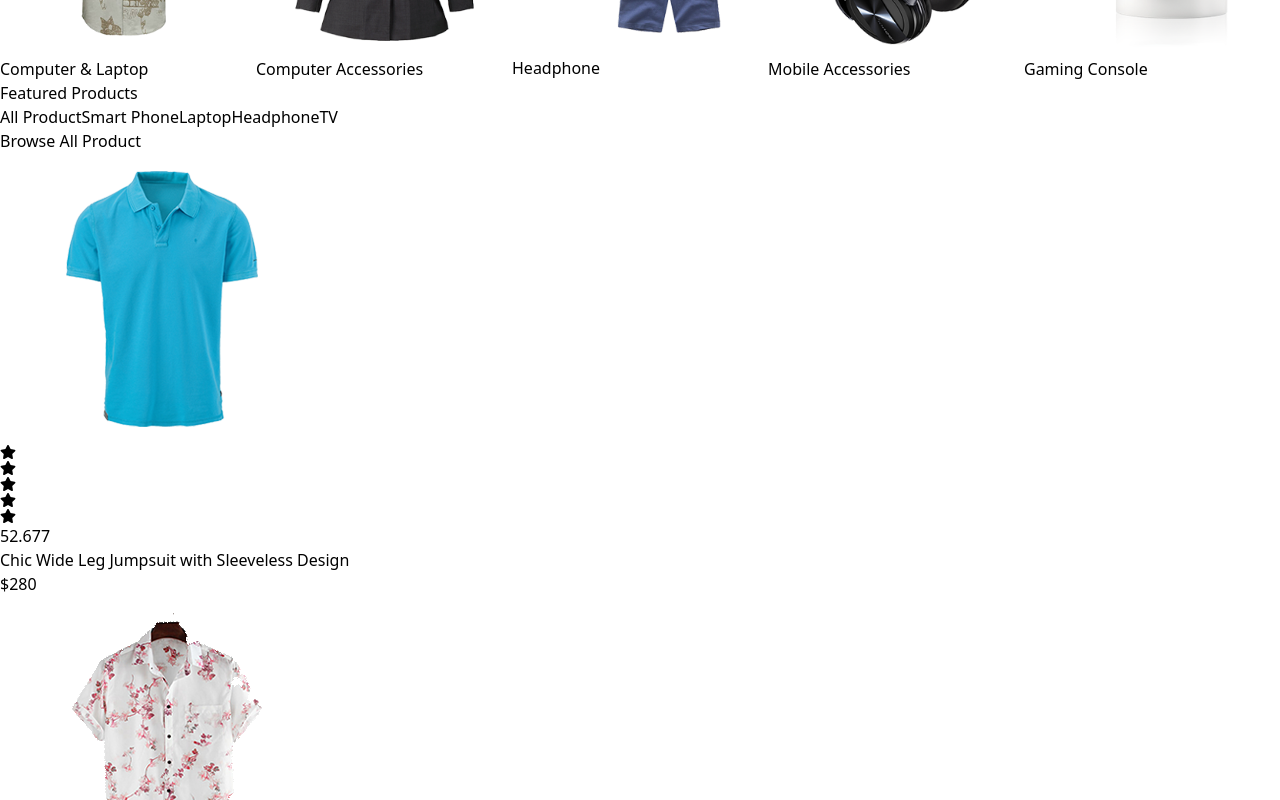
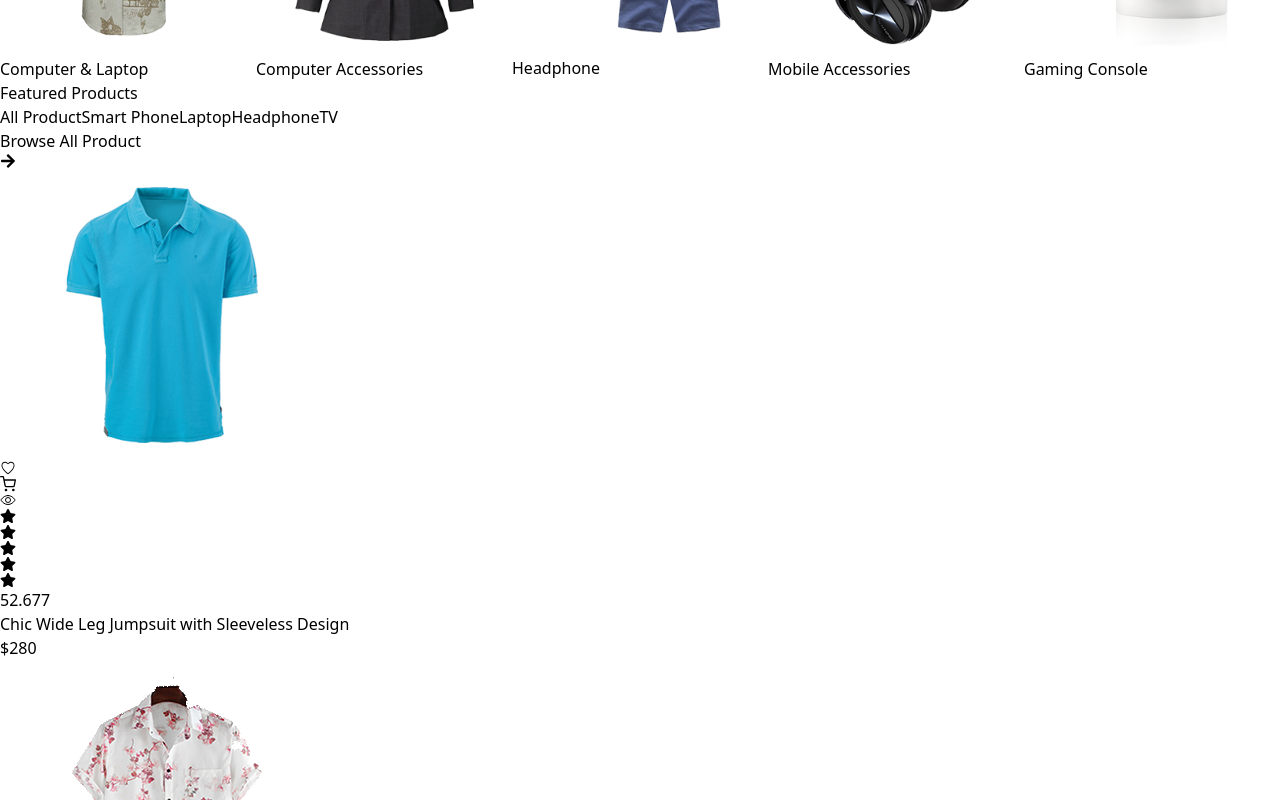
Before and after one commit to Gilldess/e-commerce-elektronik, a React (Vite) app in the folder frontend/: page / in a window 1280 px wide. Shown: the part 6400-7200 px from the top of the page. Built offline with nearby package versions, Linux system fonts and the light colour scheme; no server answers.

Commit message:
menambahkan subcribe dan memperbaiki setelan producttop

```diff
--- a/frontend/src/App.jsx
+++ b/frontend/src/App.jsx
@@ -12,6 +12,7 @@ import ProductBaner from './components/ProductBaner';
 import LoginPopUp from './components/Navbar/LoginPopUp';
 import Banner from './components/Banner';
 import LatestNews from './components/LatestNews';
+import Subscribe from './components/Subscribe';
 
 const App = () => {
 	const [menuProduct, setMenuProduct] = React.useState(false);
@@ -40,6 +41,7 @@ const App = () => {
 				<ProductBaner category={category} />
 				<Banner />
 				<LatestNews />
+				<Subscribe />
 		</BrowserRouter>
 	);
 };
--- a/frontend/src/components/LatestNews.jsx
+++ b/frontend/src/components/LatestNews.jsx
@@ -14,7 +14,7 @@ export default function LatestNews () {
         icondate: <MdOutlineDateRange />,
         textdate: "12 Nov,2024" ,
         iconeperson: <BsPersonCircle />,
-        textperson: "agung" ,
+        textperson: "Agung" ,
         iconechat: <IoChatbubbleEllipsesOutline />,
         textchat: "230",
         name: "Lorem ipsum, dolor sit amet consectetur adipisicing." ,
@@ -27,7 +27,7 @@ export default function LatestNews () {
         icondate: <MdOutlineDateRange />,
         textdate: "19 Jan,2025" ,
         iconeperson: <BsPersonCircle />,
-        textperson: "bayu" ,
+        textperson: "Bayu" ,
         iconechat: <IoChatbubbleEllipsesOutline />,
         textchat: "530",
         name: "Lorem ipsum, dolor sit amet consectetur adipisicing." ,
@@ -40,7 +40,7 @@ export default function LatestNews () {
         icondate: <MdOutlineDateRange />,
         textdate: "25 Des,2024" ,
         iconeperson: <BsPersonCircle />,
-        textperson: "nanda" ,
+        textperson: "Wijackson" ,
         iconechat: <IoChatbubbleEllipsesOutline />,
         textchat: "710",
         name: "Lorem ipsum, dolor sit amet consectetur adipisicing." ,
--- a/frontend/src/components/ProductBaner.jsx
+++ b/frontend/src/components/ProductBaner.jsx
@@ -1,36 +1,58 @@
-import { FaStar } from "react-icons/fa";
+import { FaArrowRight, FaStar } from "react-icons/fa";
 import { ProductsSlider } from "../lib/data";
+import { IoIosHeartEmpty } from "react-icons/io";
+import { FiShoppingCart } from "react-icons/fi";
+import { IoEyeOutline } from "react-icons/io5";
 
 export default function ProductBaner ({category}) {
     return (
-        <div className="flex gap-6 py-[72px] px-[300px] w-full">
+        <div className="flex gap-6 py-[72px] px-[200px] w-full">
             <div className="flex flex-col gap-6">
                 {/* feature product  */}
                 <div className="flex justify-between">
-                    <h1>Featured Products</h1>
+                    <h1 className="text-2xl font-semibold">Featured Products</h1>
                     <div className="flex gap-4">
-                        <div className="flex p-2">
-                            <a href="">All Product</a>
-                            <a href="">Smart Phone</a>
-                            <a href="">Laptop</a>
-                            <a href="">Headphone</a>
-                            <a href="">TV</a>
+                        <div className="flex text-gray-500">
+                            <a
+                            className="p-2 hover:text-black hover:font-semibold hover:border-b-2 border-orange-400"
+                            href="">All Product</a>
+                            <a
+                            className="p-2 hover:text-black hover:font-semibold hover:border-b-2 border-orange-400"
+                            href="">Smart Phone</a>
+                            <a
+                            className="p-2 hover:text-black hover:font-semibold hover:border-b-2 border-orange-400"
+                            href="">Laptop</a>
+                            <a
+                            className="p-2 hover:text-black hover:font-semibold hover:border-b-2 border-orange-400"
+                            href="">Headphone</a>
+                            <a
+                            className="p-2 hover:text-black hover:font-semibold hover:border-b-2 border-orange-400"
+                            href="">TV</a>
                         </div>
-                        <button>Browse All Product</button>
+                        <button className="font-bold text-orange-400 flex gap-2 items-center">Browse All Product
+                            <FaArrowRight />
+                        </button>
                     </div>
                 </div>
-                <div className="flex flex-wrap gap-4">
+                <div className="flex flex-wrap gap-[23px]">
                 {
                     ProductsSlider.map((data)=> {
                         if (category === "All" || category === data.category) {
                             return (
-                                <div key={data._id} className="w-[234px] h-[320px]">
-                                    <div className="w-[202px] h-[172px]">
-                                        <img
-                                        className="w-full"
-                                        src={data.image} alt="" />
-                                    </div>
-                                    <div className="flex flex-col gap-2 w-fit">
+                                <div key={data._id} className=" flex flex-col justify-between border border-gray-200 rounded-md hover:shadow-xl hover:border-gray-300 px-2 cursor-pointer">
+                                    <div className="flex flex-col gap-1 w-[202px] h-[270px]">
+                                        <div className="w-[202px] group relative">
+                                            <img
+                                            className="w-full"
+                                            src={data.image} alt="" />
+                                            <div className="hidden group-hover:block">
+                                                <div className="flex gap-3 bg-black/30 h-[172px] w-full absolute top-[6px] items-center justify-center text-5xl rounded-sm">
+                                                    <IoIosHeartEmpty className="p-3 bg-white rounded-full hover:text-white hover:bg-orange-400" />
+                                                    <FiShoppingCart className="py-3 pr-1 bg-white rounded-full hover:text-white hover:bg-orange-400"/>
+                                                    <IoEyeOutline className="p-3 bg-white rounded-full hover:text-white hover:bg-orange-400 "/>
+                                                </div>
+                                            </div>
+                                        </div>
                                         <div className="flex gap-[2px] text-yellow-500">
                                             <FaStar />
                                             <FaStar />
@@ -40,6 +62,8 @@ export default function ProductBaner ({category}) {
                                             <p className="text-gray-500 text-sm">52.677</p>
                                         </div>
                                         <p>{data.name}</p>
+                                    </div>
+                                    <div>
                                         <p className="text-blue-400">${data.price}</p>
                                     </div>
                                 </div>
--- /dev/null
+++ b/frontend/src/components/Subscribe.jsx
@@ -0,0 +1,30 @@
+import { BsAmazon } from "react-icons/bs";
+import { FaArrowRight } from "react-icons/fa";
+import { IoLogoGoogle } from "react-icons/io";
+import { LuPhilippinePeso } from "react-icons/lu";
+import { SiSamsung, SiToshiba } from "react-icons/si";
+
+
+
+export default function Subscribe () {
+    return (
+        <div className="flex flex-col justify-center items-center gap-8 py-[72px] px-[300px] bg-[#1B6392] text-white">
+            <div className="flex flex-col gap-3 items-center text-center w-[536px]">
+                <h1 className="text-2xl font-semibold">Subscribe to our newsletter</h1>
+                <p className="text-gray-300">Praesent fringilla erat a lacinia egestas. Donec vehicula tempor libero et cursus. Donec non quam urna. Quisque vitae porta ipsum.</p>
+            </div>
+            <div className="flex items-center gap-4 p-3 bg-white w-[624px] rounded-sm">
+                <input
+                placeholder="Email address"
+                type="text"
+                className="w-full py-3 pl-4"
+                />
+                <button className="flex items-center gap-2 px-6 bg-orange-400 font-bold py-[16px] rounded-sm">
+                    Subcribe
+                    <FaArrowRight />
+                </button>
+            </div>
+            <hr className="w-96 opacity-50 h-1" />
+        </div>
+    )
+}
--- a/frontend/src/components/TopProduct.jsx
+++ b/frontend/src/components/TopProduct.jsx
@@ -90,9 +90,9 @@ export default function TopProduct() {
                   <img className="object-cover w-full h-full" src={data.image} alt="" />
                   <div className="hidden group-hover:block cursor-pointer">
                     <div className="flex gap-3 bg-black/30 h-[188px] w-[216px] items-center justify-center absolute top-3 rounded-sm">
-                      <IoIosHeartEmpty className="p-3 bg-white rounded-full hover:bg-orange-400 text-5xl" />
-                      <FiShoppingCart className="py-3 pr-[3px] bg-white rounded-full hover:bg-orange-400 text-5xl"/>
-                      <IoEyeOutline className="p-3 bg-white rounded-full hover:bg-orange-400 text-5xl"/>
+                      <IoIosHeartEmpty className="p-3 bg-white rounded-full hover:bg-orange-400 hover:text-white text-5xl" />
+                      <FiShoppingCart className="py-3 pr-[3px] bg-white rounded-full hover:bg-orange-400 hover:text-white text-5xl"/>
+                      <IoEyeOutline className="p-3 bg-white rounded-full hover:bg-orange-400 hover:text-white text-5xl"/>
                     </div>
                   </div>
                 </div>
```
